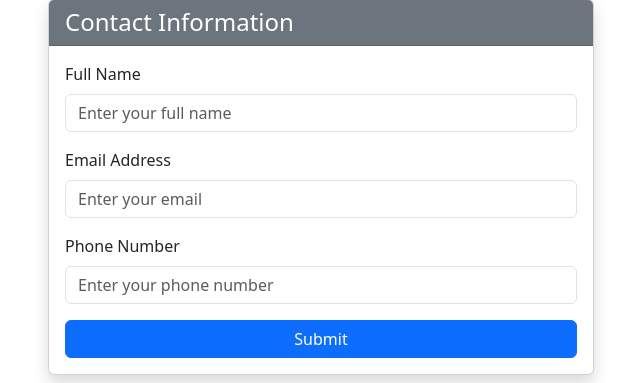
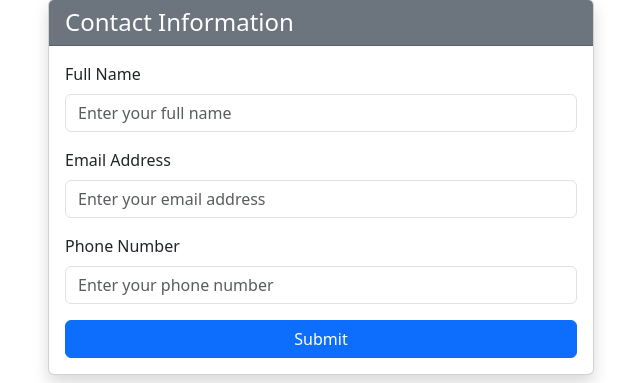
Before and after one commit to vickypandey14/learning-flask, a Flask app: template templates/form.html in a window 1280 px wide. Shown: the part 49-432 px from the top of the page, without its empty margins (319-959 px from the left). Run offline with Flask 3, Linux system fonts and the light colour scheme; the template is opened without the code that fills it, so the values that code supplies are empty; some libraries are stand-ins or nearby versions.

Commit message:
using myform in app.py file

```diff
--- a/app.py
+++ b/app.py
@@ -1,5 +1,6 @@
 from flask import Flask, request, render_template
 from flask_sqlalchemy import SQLAlchemy
+from form import MyForm
 import pymysql
 
 pymysql.install_as_MySQLdb()
@@ -61,6 +62,7 @@ class User(db.Model):
 
 @app.route('/submit-form', methods=['GET', 'POST'])
 def submit_form_example():
+    form = MyForm()
     if request.method == 'POST':
         name = request.form['name']
         email = request.form['email']
--- a/templates/form.html
+++ b/templates/form.html
@@ -25,7 +25,7 @@
 
                   <div class="mb-3">
                     <label for="email" class="form-label">Email Address</label>
-                    <input type="email" name="email" class="form-control" placeholder="Enter your email" required>
+                    <input type="email" name="email" class="form-control" placeholder="Enter your email address" required>
                   </div>
 
                   <div class="mb-3">
```
